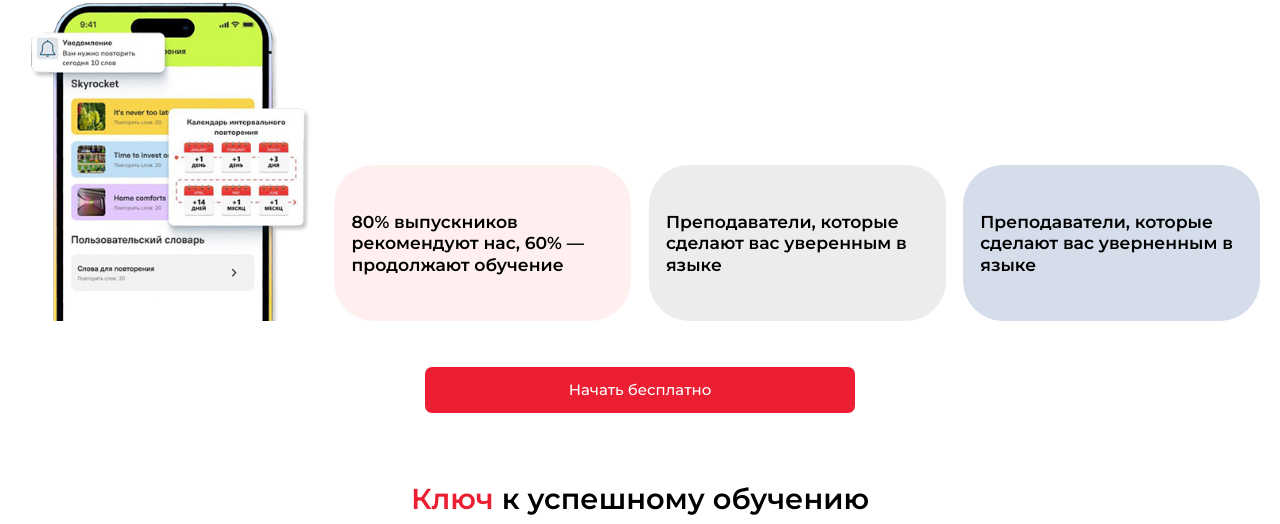
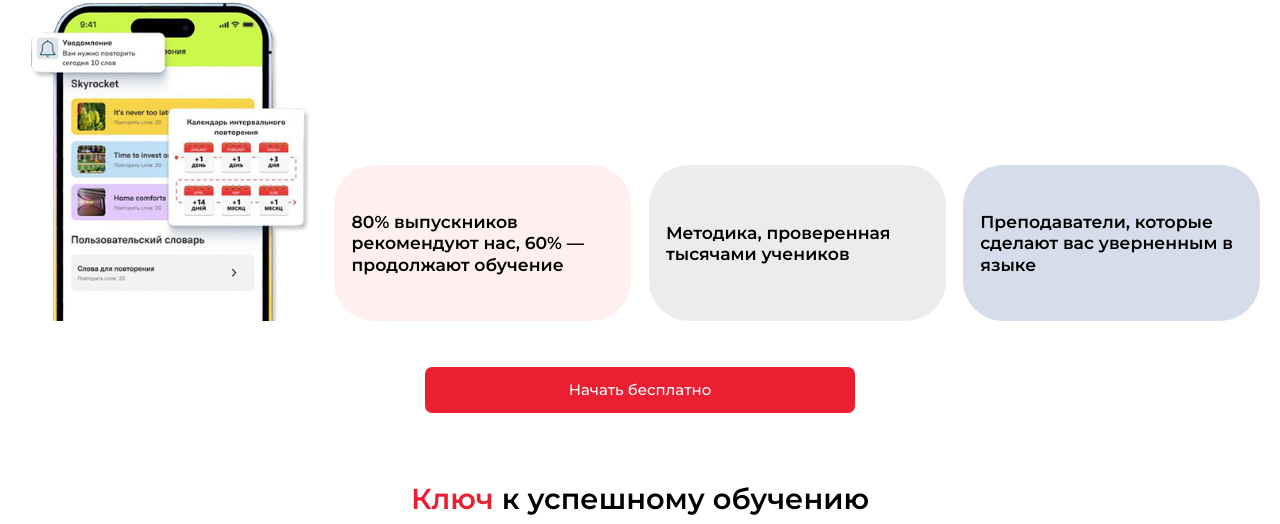
Before and after one commit to gromimol/alibra, a plain HTML site: page index.html in a window 1280 px wide. Shown: the part 2435-2959 px from the top of the page. Drawn offline with nearby package versions, Linux system fonts and the light colour scheme.

Commit message:
правка текст

```diff
--- a/index.html
+++ b/index.html
@@ -495,7 +495,7 @@
 							80% выпускников рекомендуют нас, 60%&nbsp;&mdash; продолжают обучение
 						</div>
 						<div class="garant-list__item light-gray-bg">
-							Преподаватели, которые сделают вас уверенным в языке
+							Методика, проверенная тысячами учеников
 						</div>
 						<div class="garant-list__item light-blue-gray-bg">
 							Преподаватели, которые сделают вас уверненным в языке
```
